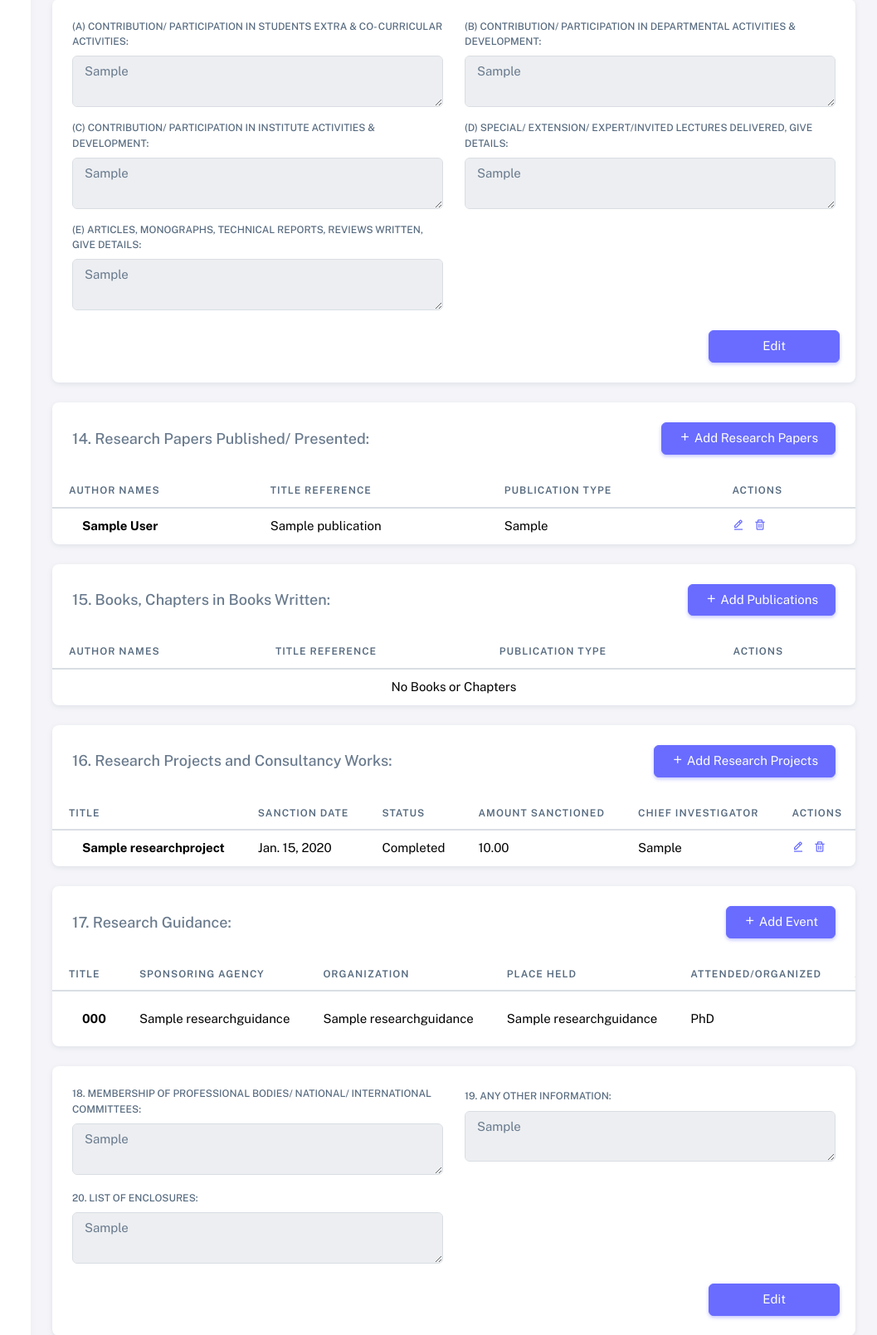
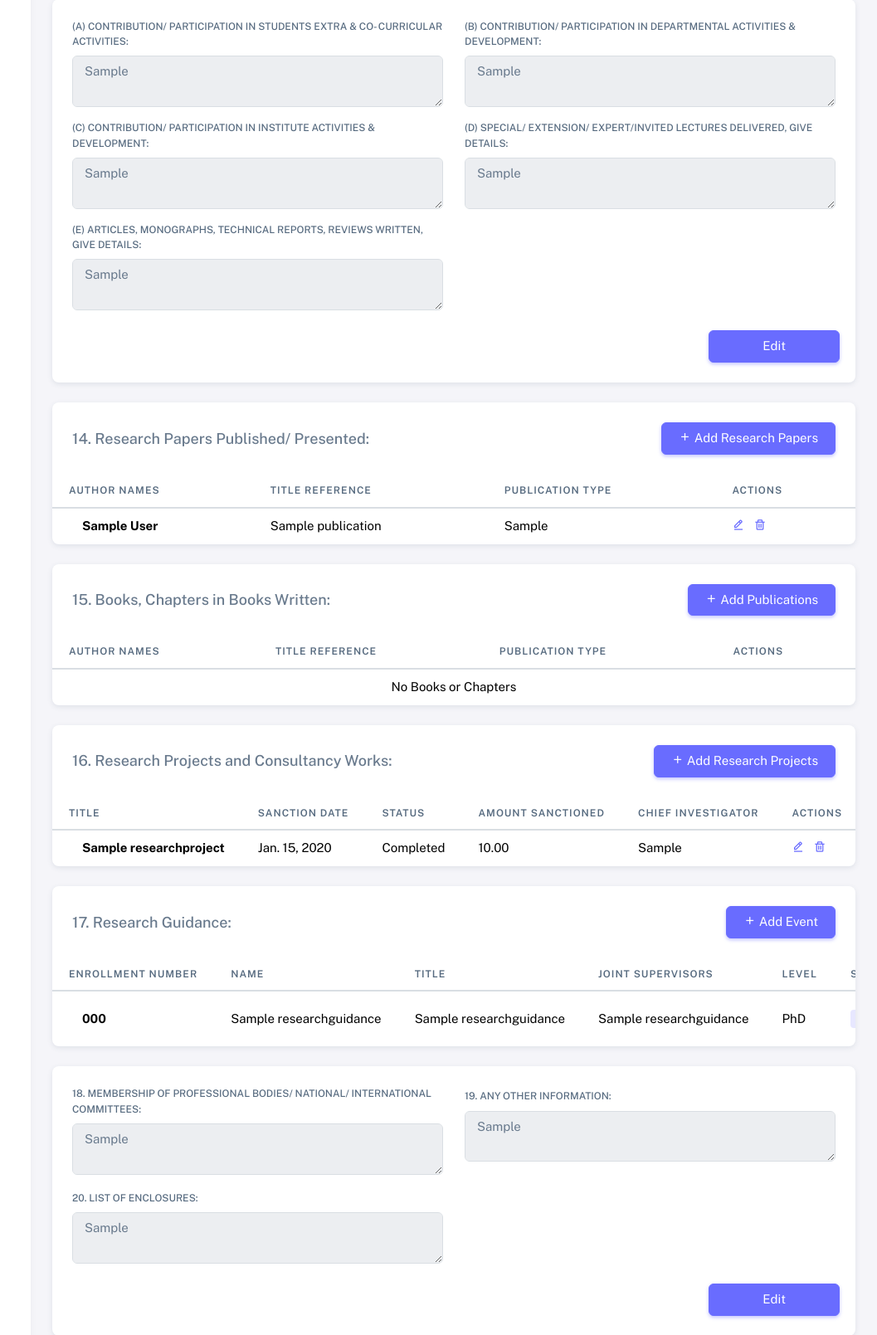
Before and after one commit to itsadityap/juit-forms, a Django app: page /form/1/ in a window 1280 px wide. Shown: the part 2578-4187 px from the top of the page at 83% size, without its empty margins (223-1280 px from the left). Run offline with Django 4.2, Linux system fonts and the light colour scheme; tables that the repository leaves empty hold one stand-in row (values such as "Sample post"); data that the repository does not hold is empty; some libraries are stand-ins or nearby versions.

Commit message:
update all

```diff
--- a/selfappraisal/urls.py
+++ b/selfappraisal/urls.py
@@ -20,18 +20,23 @@ urlpatterns = [
 
     # Course CRUD
     path('form/<int:pk>/course/create/', views.CourseCreateView.as_view(), name="create-course"),
+    path('form/<int:pk>/course/<int:course_id>/update/', views.CourseUpdateView.as_view(), name="update-course"),
 
     # Knowledge Resources CRUD
     path('form/<int:pk>/knowledge-resources/create/', views.KnowledgeResourcesCreateView.as_view(), name="create-knowledge-resources"),
+    path('form/<int:pk>/knowledge-resources/<int:knowledge_resource_id>/update/', views.KnowledgeResourcesUpdateView.as_view(), name="update-knowledge-resources"),
 
     # Research Project CRUD
     path('form/<int:pk>/research-project/create/', views.ResearchProjectCreateView.as_view(), name="create-research-project"),
+    path('form/<int:pk>/research-project/<int:research_project_id>/update/', views.ResearchProjectUpdateView.as_view(), name="update-research-project"),
 
     # Publication CRUD
     path('form/<int:pk>/publication/create/', views.PublicationCreateView.as_view(), name="create-publication"),
+    path('form/<int:pk>/publication/<int:publication_id>/update/', views.PublicationUpdateView.as_view(), name="update-publication"),
 
     # Research Guidance CRUD
     path('form/<int:pk>/research-guidance/create/', views.ResearchGuidanceCreateView.as_view(), name="create-research-guidance"),
+    path('form/<int:pk>/research-guidance/<int:research_guidance_id>/update/', views.ResearchGuidanceUpdateView.as_view(), name="update-research-guidance"),
 
     # Evolution of Courses CRUD
     path('form/<int:pk>/evolution-of-courses/create/', views.EvolutionOfCoursesCreateView.as_view(), name="create-evolution-of-courses"),
--- a/selfappraisal/views.py
+++ b/selfappraisal/views.py
@@ -145,13 +145,13 @@ class CourseUpdateView(UpdateView):
     success_message = "Hello" # TODO: ADD
 
     def get_object(self, queryset=None):
-        event_id = self.kwargs.get('event_id')
-        event = get_object_or_404(Event, id=event_id)
+        course_id = self.kwargs.get('course_id')
+        course = get_object_or_404(Course, id=course_id)
 
-        if event.form.id != self.kwargs['pk']:
+        if course.form.id != self.kwargs['pk']:
             raise Http404("No matches the given query.")
 
-        return event
+        return course
 
     def get_success_url(self):
         # Use self.object to access the updated form instance
@@ -167,6 +167,24 @@ class KnowledgeResourcesCreateView(CreateView):
         # TODO: ADD PROTECTION
         form.instance.form = SelfAppraisalForm.objects.get(pk=self.kwargs['pk'])
         return super().form_valid(form)
+
+    def get_success_url(self):
+        # Use self.object to access the updated form instance
+        return reverse_lazy("formdashboard", kwargs={'pk': self.kwargs['pk']})
+
+class KnowledgeResourcesUpdateView(UpdateView):
+    model = KnowledgeResources
+    form_class = KnowledgeResourcesModelForm
+    template_name = 'selfappraisal/form/create_resource.html'
+    success_message = "Hello" # TODO: ADD
+
+    def get_object(self, queryset=None):
+        knowledge_resource_id = self.kwargs.get('knowledge_resource_id')
+        knowledge_resource = get_object_or_404(KnowledgeResources, id=knowledge_resource_id)
+
+        if knowledge_resource.form.id != self.kwargs['pk']:
+            raise Http404("No matches the given query.")
+        return knowledge_resource
 
     def get_success_url(self):
         # Use self.object to access the updated form instance
@@ -194,6 +212,24 @@ class ResearchProjectCreateView(CreateView):
         # Use self.object to access the updated form instance
         return reverse_lazy("formdashboard", kwargs={'pk': self.kwargs['pk']})
 
+class ResearchProjectUpdateView(UpdateView):
+    model = ResearchProject
+    form_class = ResearchProjectModelForm
+    template_name = 'selfappraisal/form/create_research_projects.html'
+    success_message = "Hello" # TODO: ADD
+
+    def get_object(self, queryset=None):
+        research_project_id = self.kwargs.get('research_project_id')
+        research_project = get_object_or_404(ResearchProject, id=research_project_id)
+
+        if research_project.form.id != self.kwargs['pk']:
+            raise Http404("No matches the given query.")
+        return research_project
+
+    def get_success_url(self):
+        # Use self.object to access the updated form instance
+        return reverse_lazy("formdashboard", kwargs={'pk': self.kwargs['pk']})
+
 
 class PublicationCreateView(CreateView):
     model = Publication
@@ -204,6 +240,44 @@ class PublicationCreateView(CreateView):
     def form_valid(self, form):
         form.instance.form = SelfAppraisalForm.objects.get(pk=self.kwargs['pk'])
         return super().form_valid(form)
+
+    def get_success_url(self):
+        # Use self.object to access the updated form instance
+        return reverse_lazy("formdashboard", kwargs={'pk': self.kwargs['pk']})
+
+
+class PublicationUpdateView(UpdateView):
+    model = Publication
+    form_class = PublicationModelForm
+    template_name = 'selfappraisal/form/create_books_publications.html'
+    success_message = "Hello" # TODO: ADD
+
+    def get_object(self, queryset=None):
+        publication_id = self.kwargs.get('publication_id')
+        publication = get_object_or_404(Publication, id=publication_id)
+
+        if publication.form.id != self.kwargs['pk']:
+            raise Http404("No matches the given query.")
+        return publication
+
+    def get_success_url(self):
+        # Use self.object to access the updated form instance
+        return reverse_lazy("formdashboard", kwargs={'pk': self.kwargs['pk']})
+
+
+class ResearchGuidanceUpdateView(UpdateView):
+    model = ResearchGuidance
+    form_class = ResearchGuidanceModelForm
+    template_name = 'selfappraisal/form/create_research_guidance.html'
+    success_message = "Hello" # TODO: ADD
+
+    def get_object(self, queryset=None):
+        research_guidance_id = self.kwargs.get('research_guidance_id')
+        research_guidance = get_object_or_404(ResearchGuidance, id=research_guidance_id)
+
+        if research_guidance.form.id != self.kwargs['pk']:
+            raise Http404("No matches the given query.")
+        return research_guidance
 
     def get_success_url(self):
         # Use self.object to access the updated form instance
--- a/templates/selfappraisal/form/form_dashboard.html
+++ b/templates/selfappraisal/form/form_dashboard.html
@@ -174,7 +174,7 @@
                                                 <td>{{course.total_hours_engaged}}</td>
                                                 <td>
                                                     <div class="row">
-                                                        {% comment %} <a class="col-2 " href="{% url 'update-course' form.id course.id %}"><i class="bx bx-edit-alt me-1"></i> </a> {% endcomment %}
+                                                        <a class="col-2 " href="{% url 'update-course' form.id course.id %}"><i class="bx bx-edit-alt me-1"></i> </a>
                                                         {% comment %} <a class="col-2" href="{% url 'delete-course' form.id course.id %}"><i class="bx bx-trash me-1"></i></a> {% endcomment %}
                                                     </div>
                                                 </td>
@@ -222,7 +222,7 @@
                                                 <td>{{course.total_hours_engaged}}</td>
                                                 <td>
                                                     <div class="row">
-                                                        {% comment %} <a class="col-2 " href="{% url 'update-course' form.id course.id %}"><i class="bx bx-edit-alt me-1"></i> </a> {% endcomment %}
+                                                        <a class="col-2 " href="{% url 'update-course' form.id course.id %}"><i class="bx bx-edit-alt me-1"></i> </a>
                                                         {% comment %} <a class="col-2" href="{% url 'delete-course' form.id course.id %}"><i class="bx bx-trash me-1"></i></a> {% endcomment %}
                                                     </div>
                                                 </td>
@@ -275,7 +275,7 @@
                                                 <td>{{knowledge_resource.additional_resources_provided}}</td>
                                                 <td>
                                                     <div class="row">
-                                                        {% comment %} <a class="col-2 " href="{% url 'update-knowledge_resource' form.id knowledge_resource.id %}"><i class="bx bx-edit-alt me-1"></i> </a> {% endcomment %}
+                                                        <a class="col-2 " href="{% url 'update-knowledge-resources' form.id knowledge_resource.id %}"><i class="bx bx-edit-alt me-1"></i> </a>
                                                         {% comment %} <a class="col-2" href="{% url 'delete-knowledge_resource' form.id knowledge_resource.id %}"><i class="bx bx-trash me-1"></i></a> {% endcomment %}
                                                     </div>
                                                 </td>
@@ -510,7 +510,7 @@
                                         <td>{{publication.publication_type}}</td>
                                         <td>
                                             <div class="row">
-                                                <a class="col-2 " href=""><i class="bx bx-edit-alt me-1"></i> </a>
+                                                <a class="col-2 " href="{% url 'update-publication' form.id publication.id %}"><i class="bx bx-edit-alt me-1"></i> </a>
                                                 <a class="col-2" href=""><i class="bx bx-trash me-1"></i></a>
                                             </div>
                                         </td>
@@ -559,7 +559,7 @@
                                         <td>{{publication.publication_type}}</td>
                                         <td>
                                             <div class="row">
-                                                <a class="col-2 " href=""><i class="bx bx-edit-alt me-1"></i> </a>
+                                                <a class="col-2 " href="{% url 'update-publication' form.id publication.id %}"><i class="bx bx-edit-alt me-1"></i> </a>
                                                 <a class="col-2" href=""><i class="bx bx-trash me-1"></i></a>
                                             </div>
                                         </td>
@@ -612,7 +612,7 @@
                                         <td>{{research_project.chief_investigator}}</td>
                                         <td>
                                             <div class="row">
-                                                <a class="col-2 " href=""><i class="bx bx-edit-alt me-1"></i> </a>
+                                                <a class="col-2 " href="{% url 'update-research-project' form.id research_project.id %}"><i class="bx bx-edit-alt me-1"></i> </a>
                                                 <a class="col-2" href=""><i class="bx bx-trash me-1"></i></a>
                                             </div>
                                         </td>
@@ -646,12 +646,12 @@
                     <table class="table">
                         <thead>
                             <tr>
+                            <th>Enrollment Number</th>
+                            <th>Name</th>
                             <th>Title</th>
-                            <th>Sponsoring Agency</th>
-                            <th>Organization</th>
-                            <th>Place Held</th>
-                            <th>Attended/Organized</th>
-                            <th>Actions</th>
+                            <th>Joint Supervisors</th>
+                            <th>Level</th>
+                            <th>Status</th>
                             </tr>
                         </thead>
                         <tbody class="table-border-bottom-0">
@@ -663,15 +663,14 @@
                                         <td>{{research_guidance.title_of_thesis}}</td>
                                         <td>{{research_guidance.names_of_joint_supervisors}}</td>
                                         <td>{{research_guidance.level}}</td>
-                                        <td>{{research_guidance.status}}</td>
                                         <td>
-                                            <span class="badge bg-label-{% if event.attended_organized == "Organized" %}primary{% else %}info{% endif %} me-1">
-                                                {{event.attended_organized}}
+                                            <span class="badge bg-label-{% if research_guidance.status == "Completed" %}primary{% else %}info{% endif %} me-1">
+                                                {{research_guidance.status}}
                                             </span>
                                         </td>
                                         <td>
                                             <div class="row">
-                                                <a class="col-2 " href=""><i class="bx bx-edit-alt me-1"></i> </a>
+                                                <a class="col-2 " href="{% url 'update-research-guidance' form.id research_guidance.id %}"><i class="bx bx-edit-alt me-1"></i> </a>
                                                 <a class="col-2" href=""><i class="bx bx-trash me-1"></i></a>
                                             </div>
                                         </td>
```
